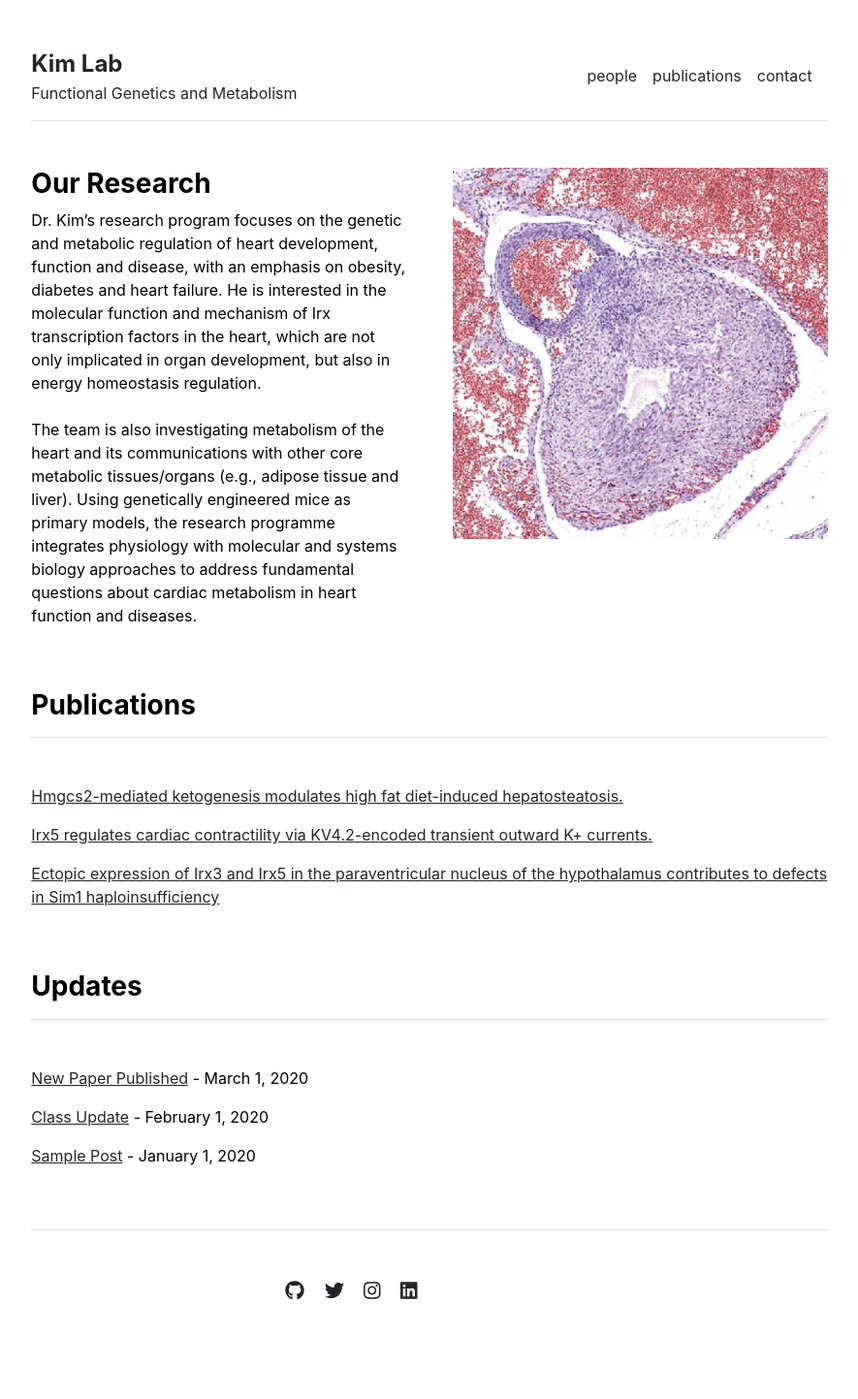
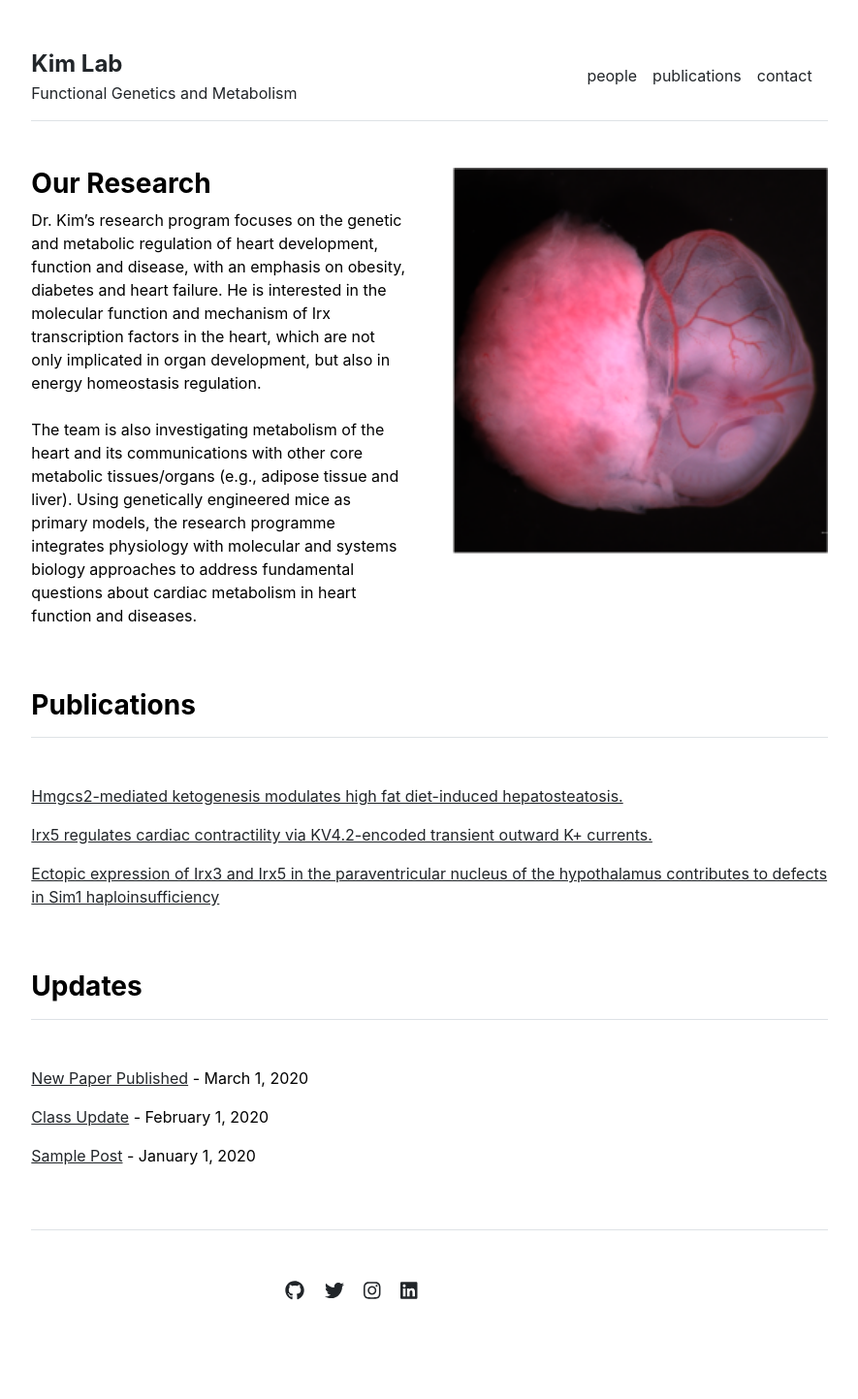
Before and after one commit to hankimlab/hankimlab.github.io, a Jekyll site: the page built from index.md, in a window 1280 px wide. Shown: the whole page at 97% size, without its empty margins (197-1082 px from the left). Built offline with Jekyll 4.4.1, drawn with Linux system fonts in a browser that asks for light colours.

Commit message:
Update home.html

```diff
--- a/_layouts/home.html
+++ b/_layouts/home.html
@@ -9,7 +9,7 @@ layout: default
 The team is also investigating metabolism of the heart and its communications with other core metabolic tissues/organs (e.g., adipose tissue and liver). Using genetically engineered mice as primary models, the research programme integrates physiology with molecular and systems biology approaches to address fundamental questions about cardiac metabolism in heart function and diseases.</p>
   </div>
   <div class="col-md-6">
-    <img src="{{ site.github.url }}/assets/img/heartsection.png" alt="Home" width="100%">
+    <img src="{{ site.github.url }}/assets/img/embryo.png" alt="Home" width="100%">
   </div>
 </div>
 
```
